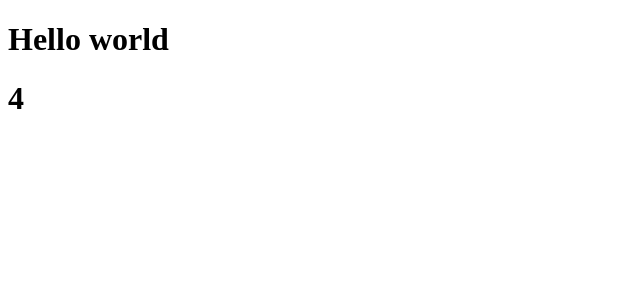
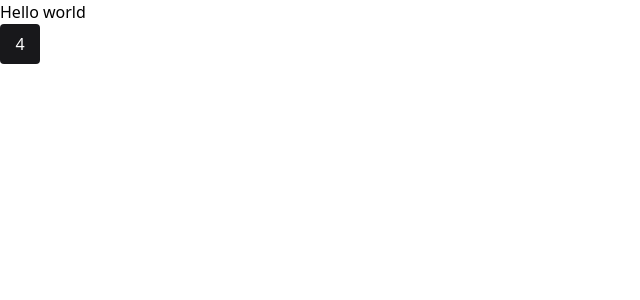
Before and after one commit to UT0P1C/NLW-setup-ignite, a React (Vite) app in the folder client/: page / in a window 1280 px wide. Shown: the top 300 px of the page, without its empty margins (0-640 px from the left). Built offline with nearby package versions, Linux system fonts and the light colour scheme.

Commit message:
install and setup tailwind and postcss

```diff
--- a/client/package.json
+++ b/client/package.json
@@ -16,6 +16,9 @@
     "@types/react": "^18.0.26",
     "@types/react-dom": "^18.0.9",
     "@vitejs/plugin-react": "^3.0.0",
+    "autoprefixer": "^10.4.13",
+    "postcss": "^8.4.21",
+    "tailwindcss": "^3.2.4",
     "typescript": "^4.9.3",
     "vite": "^4.0.0"
   }
--- /dev/null
+++ b/client/postcss.config.cjs
@@ -0,0 +1,6 @@
+module.exports = {
+  plugins: {
+    tailwindcss: {},
+    autoprefixer: {},
+  },
+}
--- a/client/src/App.tsx
+++ b/client/src/App.tsx
@@ -1,4 +1,5 @@
-import { Habit } from "./components/Habit"
+import { Habit } from './components/Habit'
+import './styles/global.css'
 
 function App() {
 
--- a/client/src/components/Habit.tsx
+++ b/client/src/components/Habit.tsx
@@ -5,6 +5,8 @@ interface HabitProps {
 
 export function Habit (props: HabitProps) {
   return (
-    <h1>{props.completed}</h1>
+    <div className="bg-zinc-900 w-10 h-10 text-white rounded n-2 text-center flex items-center justify-center">
+      {props.completed}
+    </div>
   )
 }
--- a/client/src/main.tsx
+++ b/client/src/main.tsx
@@ -1,7 +1,6 @@
 import React from 'react'
 import ReactDOM from 'react-dom/client'
 import App from './App'
-import './index.css'
 
 ReactDOM.createRoot(document.getElementById('root') as HTMLElement).render(
   <React.StrictMode>
--- /dev/null
+++ b/client/src/styles/global.css
@@ -0,0 +1,3 @@
+@tailwind base;
+@tailwind utilities;
+@tailwind components;
--- /dev/null
+++ b/client/tailwind.config.cjs
@@ -0,0 +1,11 @@
+/** @type {import('tailwindcss').Config} */
+module.exports = {
+  content: [
+    './src/**/*.tsx',
+    './index.html'
+  ],
+  theme: {
+    extend: {},
+  },
+  plugins: [],
+}
```
Also changed, not shown: client/src/App.css (deleted), client/src/index.css (deleted), 1 other file (tests, documents, lock files or other folders).
